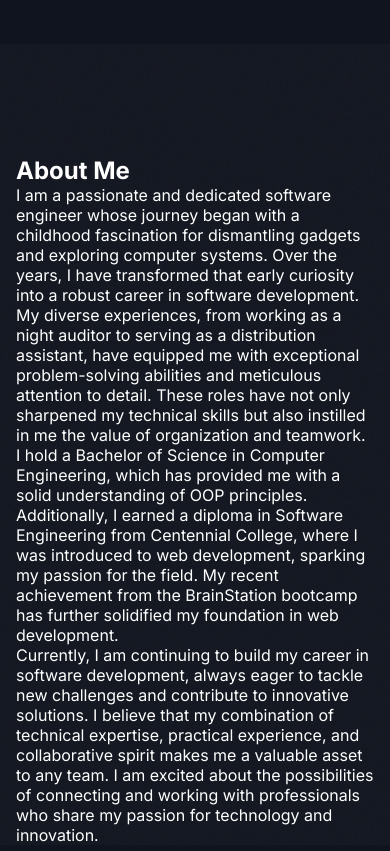
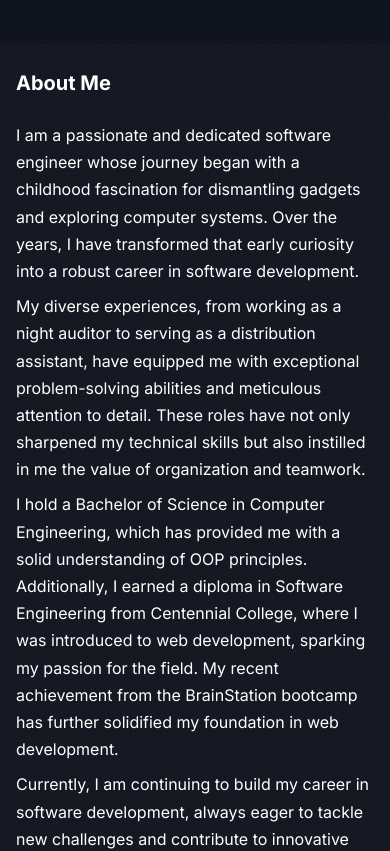
Before and after one commit to dbslapitan/portfolio, a Next.js app: page / in a window 390 px wide. Shown: the part 800-1651 px from the top of the page. Built offline with nearby package versions, Linux system fonts and the light colour scheme.

Commit message:
finish design of about me for tablet and mobile

```diff
--- a/src/app/globals.scss
+++ b/src/app/globals.scss
@@ -1,7 +1,7 @@
 @use '../styles/variables' as *;
 
 html{
-    box-sizing: content-box;
+    box-sizing: border-box;
     scroll-behavior: smooth;
 }
 
@@ -10,7 +10,6 @@ html{
     margin: 0;
 }
 
-
 body{
     background-color: #10141E;
 }
@@ -18,5 +17,4 @@ body{
 .noise{
     background: inherit;
     background-image: url('../../public/svg/noise.svg');
-    background-size: contain;
 }
--- a/src/ui/about/about.module.scss
+++ b/src/ui/about/about.module.scss
@@ -1,9 +1,37 @@
+@use '../../styles/mixins' as *;
+@use '../../styles/variables' as *;
+
 .about{
-    width: 100vw;
+    display: flex;
+    flex-direction: column;
     color: white;
+    padding: 1.5rem 1rem 1rem 1rem;
 
-    &-container{
-        padding-top: 7rem;
-        margin: 0 1rem;
+    @include tablet{
+        padding: 3rem 4rem 2rem 4rem;
+    }
+
+    @include desktop{
+        height: 100vh;
+    }
+
+    &__paragraph{
+        margin-top: 0.5rem;
+        font-size: 1rem;
+        line-height: 1.7;
+
+        @include tablet{
+            font-size: 1.125rem;
+        }
+    }
+
+    &__title{
+        font-size: 1.25rem;
+        margin-bottom: 1rem;
+        line-height: 1.5;
+
+        @include tablet{
+            font-size: 1.75rem;
+        }
     }
 }
--- a/src/ui/about/about.tsx
+++ b/src/ui/about/about.tsx
@@ -2,19 +2,12 @@ import style from './about.module.scss';
 
 export default function About(){
     return(
-        <div id='about' className={`${style['about']} noise`}>
-            <div className={`${style['about-container']}`}>
-                <section className={`${style['about__left']}`}>
-                    <h2>About Me</h2>
-                    <p>I am a passionate and dedicated software engineer whose journey began with a childhood fascination for dismantling gadgets and exploring computer systems. Over the years, I have transformed that early curiosity into a robust career in software development.</p>
-                    <p>My diverse experiences, from working as a night auditor to serving as a distribution assistant, have equipped me with exceptional problem-solving abilities and meticulous attention to detail. These roles have not only sharpened my technical skills but also instilled in me the value of organization and teamwork.</p>
-                    <p>I hold a Bachelor of Science in Computer Engineering, which has provided me with a solid understanding of OOP principles. Additionally, I earned a diploma in Software Engineering from Centennial College, where I was introduced to web development, sparking my passion for the field. My recent achievement from the BrainStation bootcamp has further solidified my foundation in web development.</p>
-                    <p>Currently, I am continuing to build my career in software development, always eager to tackle new challenges and contribute to innovative solutions. I believe that my combination of technical expertise, practical experience, and collaborative spirit makes me a valuable asset to any team. I am excited about the possibilities of connecting and working with professionals who share my passion for technology and innovation.</p>
-                </section>
-                <div className={`${style['about__right']}`}>
-
-                </div>
-            </div>
+        <div id='about' className={`noise ${style['about']}`}>
+            <h2 className={`${style['about__title']}`}>About Me</h2>
+            <p className={`${style['about__paragraph']}`}>I am a passionate and dedicated software engineer whose journey began with a childhood fascination for dismantling gadgets and exploring computer systems. Over the years, I have transformed that early curiosity into a robust career in software development.</p>
+            <p className={`${style['about__paragraph']}`}>My diverse experiences, from working as a night auditor to serving as a distribution assistant, have equipped me with exceptional problem-solving abilities and meticulous attention to detail. These roles have not only sharpened my technical skills but also instilled in me the value of organization and teamwork.</p>
+            <p className={`${style['about__paragraph']}`}>I hold a Bachelor of Science in Computer Engineering, which has provided me with a solid understanding of OOP principles. Additionally, I earned a diploma in Software Engineering from Centennial College, where I was introduced to web development, sparking my passion for the field. My recent achievement from the BrainStation bootcamp has further solidified my foundation in web development.</p>
+            <p className={`${style['about__paragraph']}`}>Currently, I am continuing to build my career in software development, always eager to tackle new challenges and contribute to innovative solutions. I believe that my combination of technical expertise, practical experience, and collaborative spirit makes me a valuable asset to any team. I am excited about the possibilities of connecting and working with professionals who share my passion for technology and innovation.</p>
         </div>
     );
 }
--- a/src/ui/landing/landing.module.scss
+++ b/src/ui/landing/landing.module.scss
@@ -3,7 +3,6 @@
 
 .landing{
     color: #FFFFFF;
-    width: 100vw;
     height: 100vh;
     display: flex;
     align-items: center;
```
